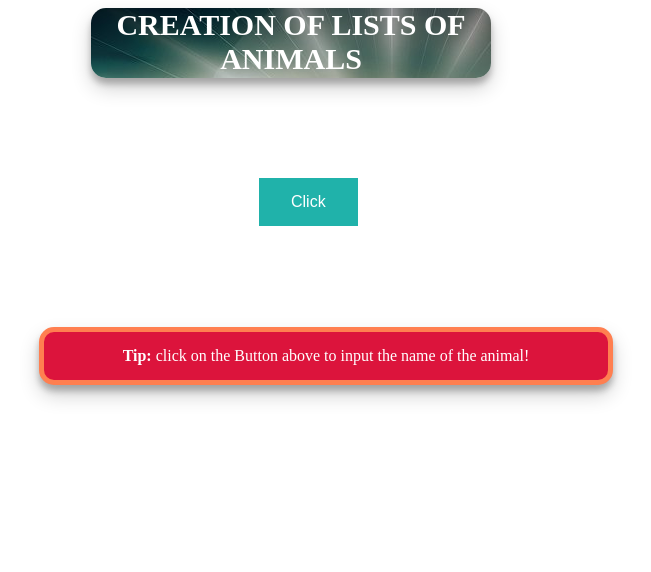
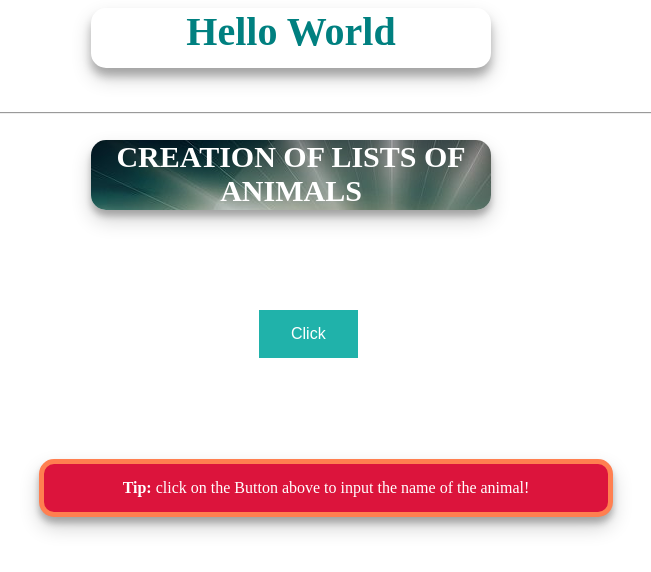
Before and after one commit to akeens4/Akinlolu_booust_project, a plain HTML site: page index.html in a window 1280 px wide. Shown: the top 572 px of the page, without its empty margins (349-1000 px from the left). Drawn offline with Linux system fonts and the light colour scheme.

Commit message:
modified files

```diff
--- a/index.html
+++ b/index.html
@@ -4,10 +4,14 @@
 
 	<title>My Javascript Booust Exercise: Prompt and Alert</title>
 	<link rel = "stylesheet" href = "style.css">
-	<h1 id = "first_heading"> CREATION OF LISTS OF ANIMALS</h1>
-	<!--   -->
+
+	<h1 id = "second_heading">Hello World</h1><br><br>
+	<hr><br>
+	<h2 id = "first_heading"> CREATION OF LISTS OF ANIMALS</h2>
+
+	<!-- The javascipt write up -->
 	<script type="text/javascript">
-		/**/
+		/*Declaration of the array that lists all the name of animals*/
 		var myArr = [
 
 
@@ -33,7 +37,7 @@
     "Whale", "Wildcat", "Wolf", "Wolverine","Wombat", "Woodcock","Woodpecker","Worm","Wren","Yak","Zebra"
 ];
 
-
+/* Function is declared and used */
 		function myfunction(){
 				var animal = prompt("Please enter the name of the Animal", "");
                 var animal_lower = animal.toLowerCase();
--- a/style.css
+++ b/style.css
@@ -10,6 +10,18 @@
 	 color: white;
 	 border-radius: 15px;
 	 box-shadow: 0 10px 20px rgba(0,0,0,0.19), 0 6px 6px rgba(0,0,0,0.23);
+}
+#second_heading {
+  width: 400px;
+  height: 60px;
+   font-family: "Times New Roman", Times, sans-serif;
+   font-size: 40px;
+   font-weight: bold;
+   margin: auto;
+   text-align: center;
+   color: #008080;
+   border-radius: 15px;
+   box-shadow: 0 10px 20px rgba(0,0,0,0.19), 0 8px 8px rgba(0,0,0,0.23);
 }
 
 .button {
```
